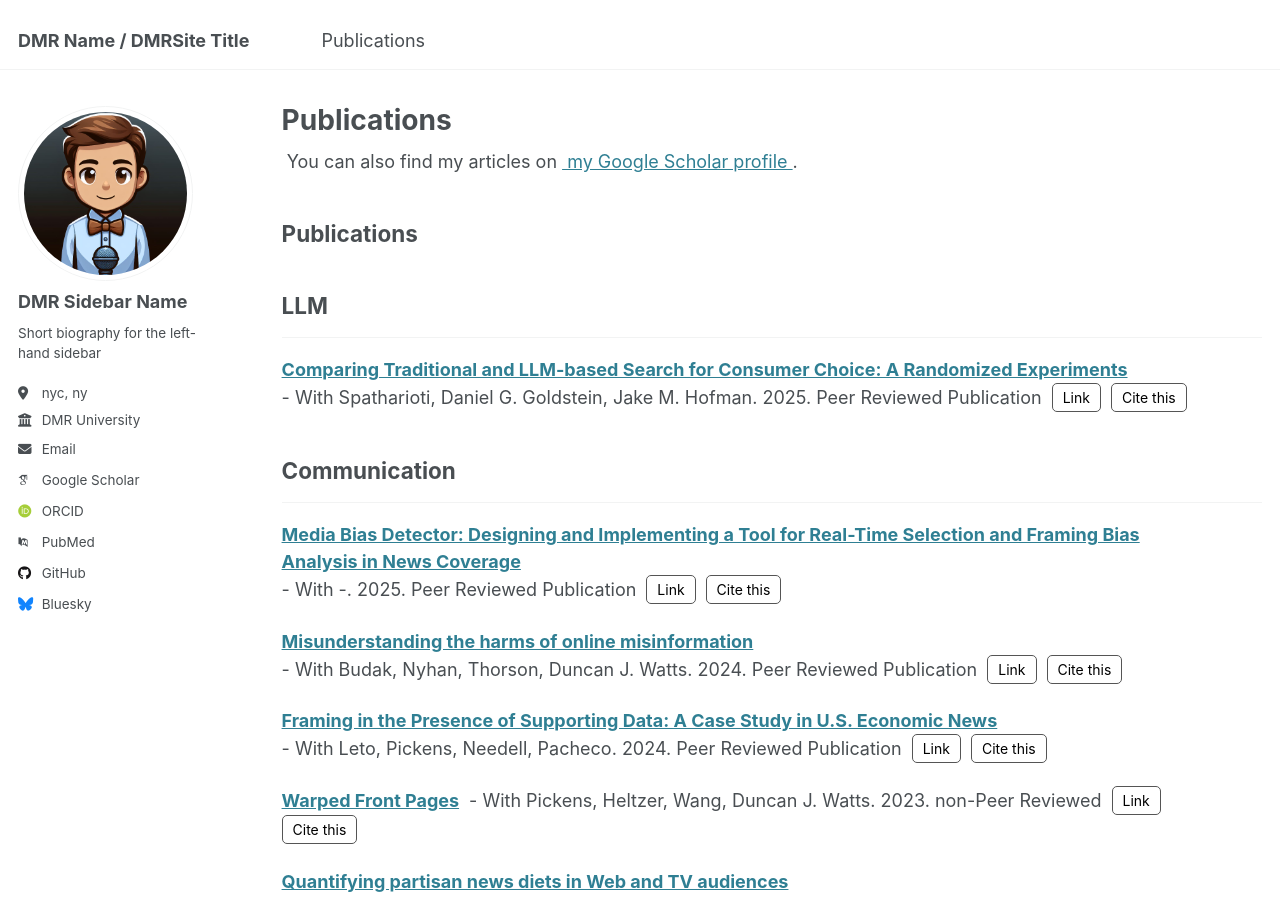
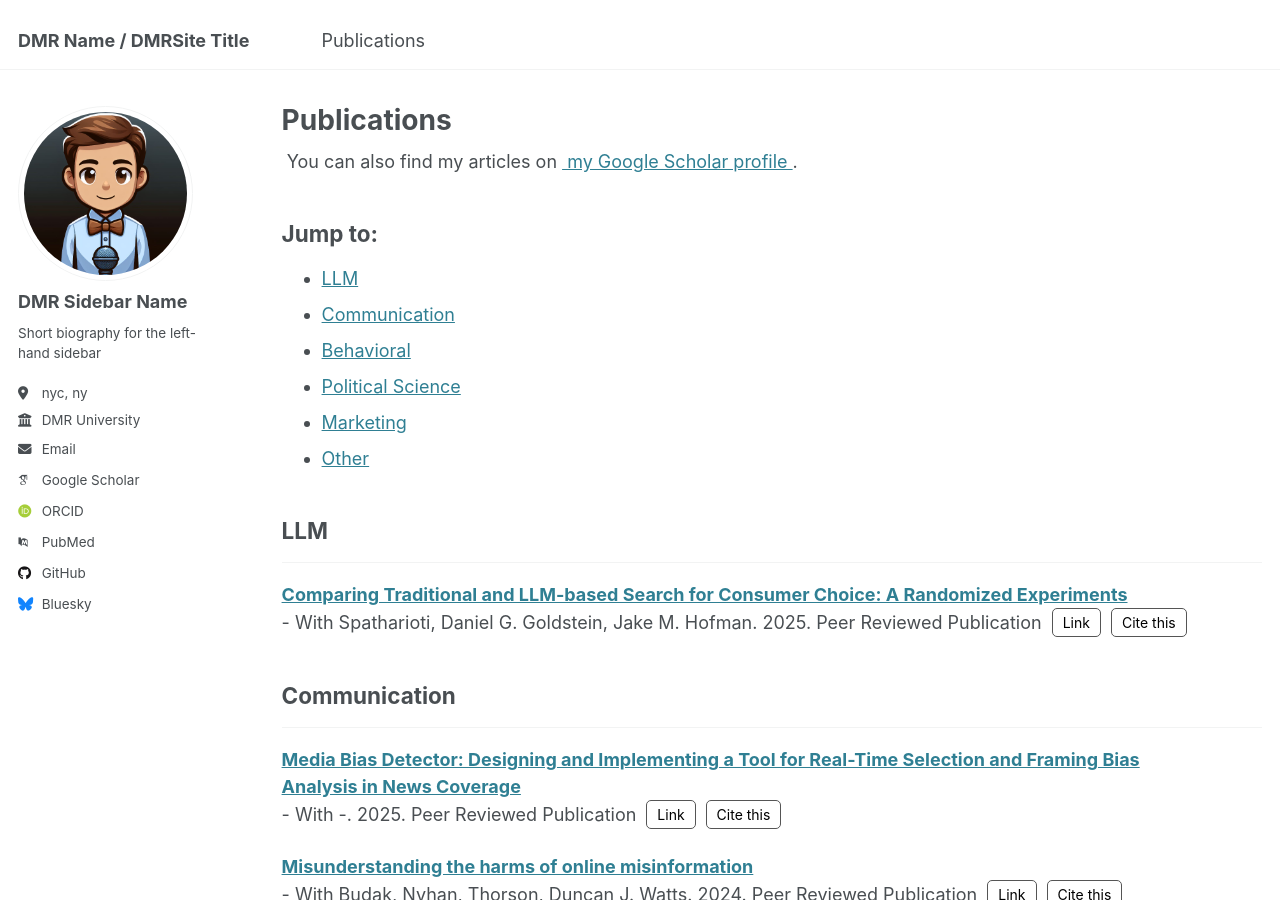
Before and after one commit to chotomirza/davidtest.github.io, a Jekyll site: the page built from _pages/publications.html, in a window 1280 px wide and 900 px high. Built offline with Jekyll 4.4.1, drawn with Linux system fonts in a browser that asks for light colours; some web fonts are replaced.

Commit message:
try adding quicklinks

```diff
--- a/_pages/publications.html
+++ b/_pages/publications.html
@@ -16,7 +16,14 @@ author_profile: true
 
 {% include base_path %}
 
-<h2>Publications</h2>
+<h2>Jump to:</h2>
+<ul>
+  {% assign categories = "LLM, Communication, Behavioral, Political Science, Marketing" | split: ", " %}
+  {% for category in categories %}
+    <li><a href="#{{ category | downcase | replace: ' ', '-' }}">{{ category }}</a></li>
+  {% endfor %}
+  <li><a href="#other">Other</a></li>
+</ul>
 
 <!-- Define categories in the order we want to display them -->
 {% assign categories = "LLM, Communication, Behavioral, Political Science, Marketing" | split: ", " %}
@@ -31,7 +38,7 @@ author_profile: true
 
     {% if post_group == category %}
       {% if found == false %}
-        <h2>{{ category }}</h2>
+        <h2 id="{{ category | downcase | replace: ' ', '-' }}">{{ category }}</h2>
         <hr />
         {% assign found = true %}
       {% endif %}
@@ -48,7 +55,7 @@ author_profile: true
 
   {% unless categories contains post_group %}
     {% if found_other == false %}
-      <h2>Other</h2>
+      <h2 id="other">Other</h2>
       <hr />
       {% assign found_other = true %}
     {% endif %}
```
